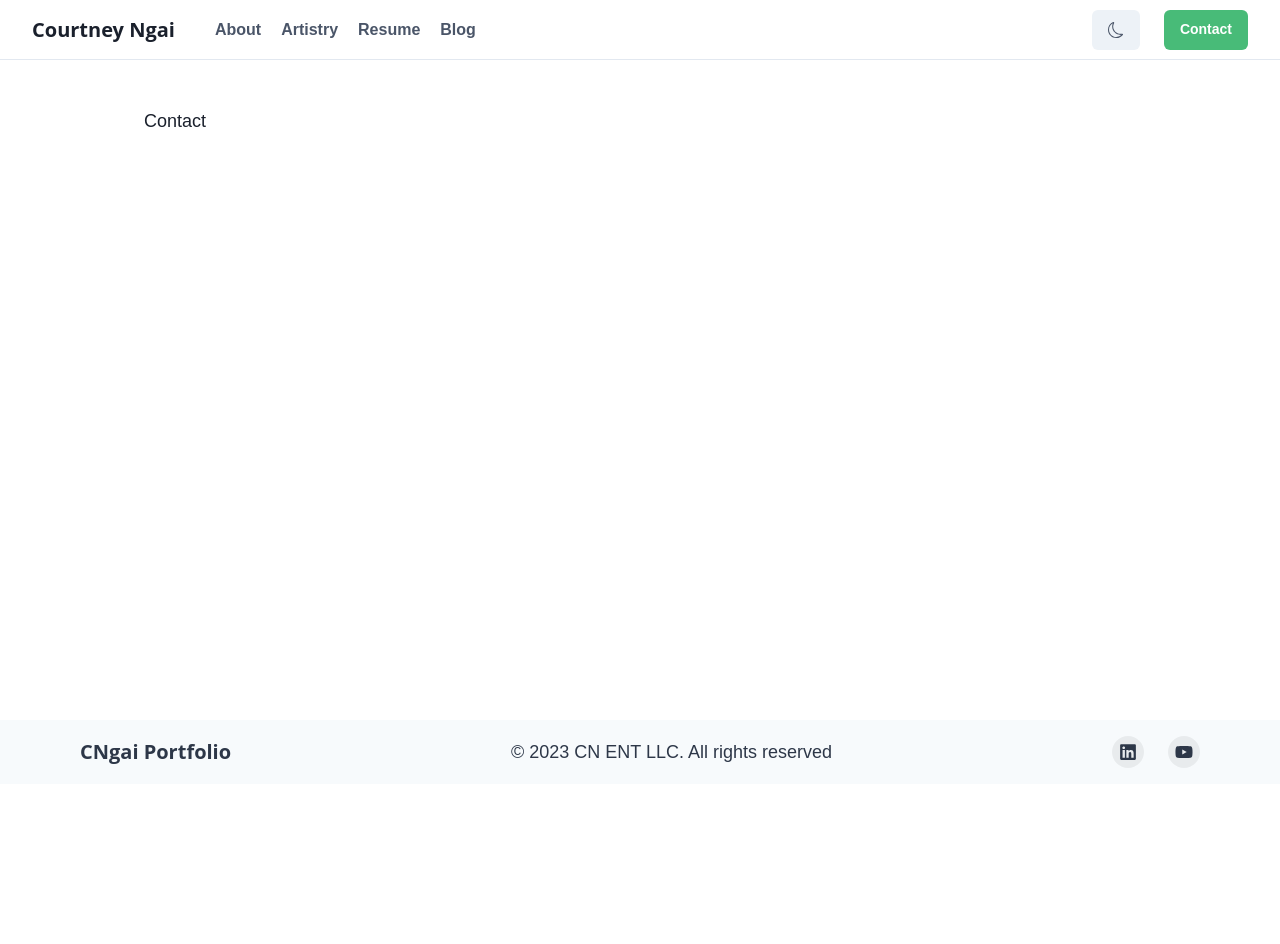
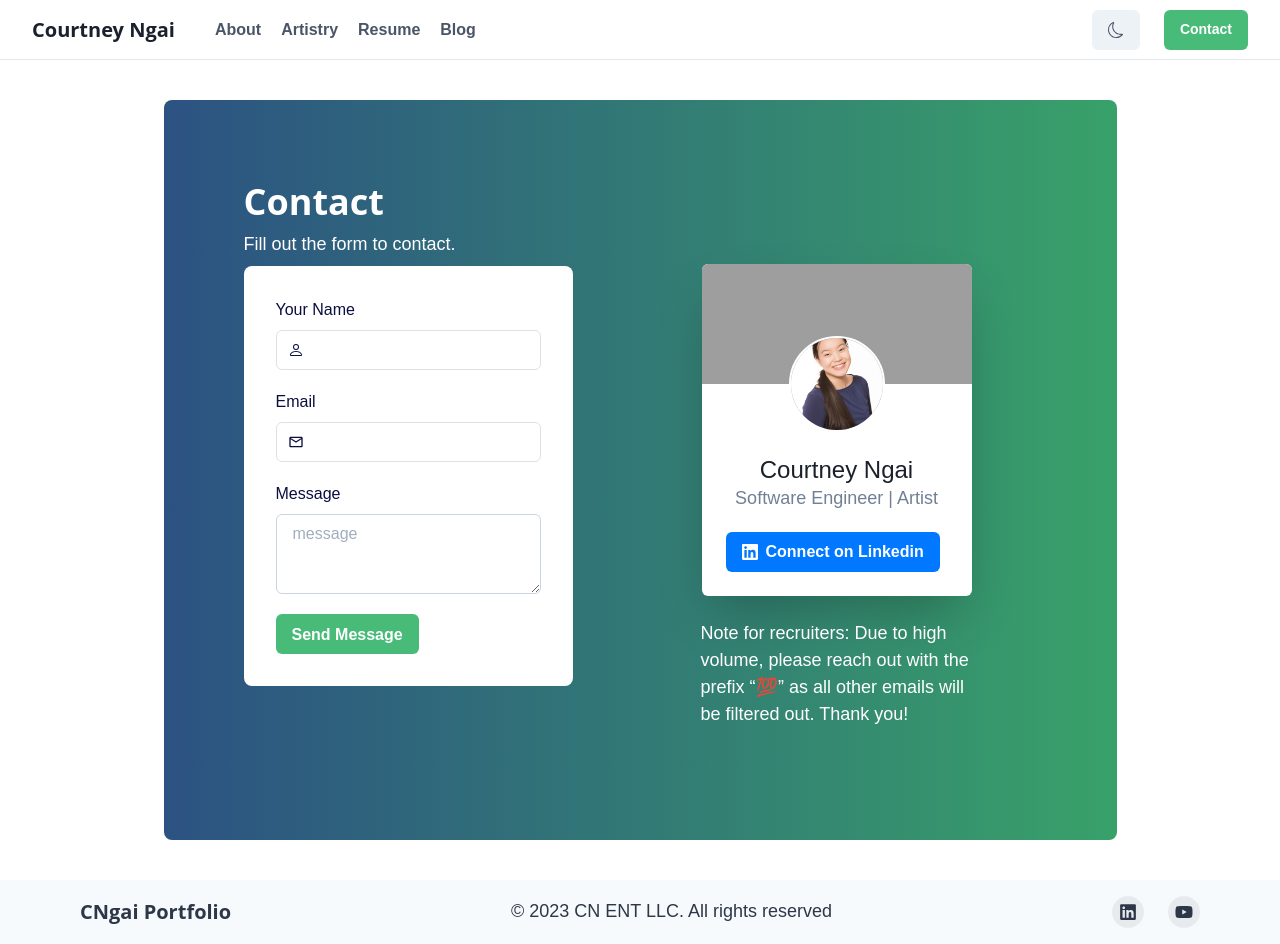
Before and after one commit to ninjaNgai/portfolio-blog-ts, a Next.js app: page /contact in a window 1280 px wide. Before the commit the page ends 800 px from the top, so only its background shows below. Built offline with nearby package versions, Linux system fonts and the light colour scheme; grey boxes are pictures that could not be loaded.

Commit message:
Added Contact page

```diff
--- a/components/contact/index.tsx
+++ b/components/contact/index.tsx
@@ -1,12 +1,184 @@
-import { Container } from '@chakra-ui/react';
+import { useState } from 'react';
+import {
+  Container,
+  Flex,
+  Box,
+  Heading,
+  Text,
+  Button,
+  VStack,
+  Wrap,
+  WrapItem,
+  FormControl,
+  FormLabel,
+  Input,
+  InputGroup,
+  InputLeftElement,
+  Textarea,
+  useToast
+} from '@chakra-ui/react';
+import { MdOutlineEmail } from 'react-icons/md';
+import { BsPerson } from 'react-icons/bs';
+import SocialProfile from '../social-profile';
 
 const Contact = () => {
+  const [name, setName] = useState('');
+  const [email, setEmail] = useState('');
+  const [message, setMessage] = useState('');
+  const [submitted, setSubmitted] = useState(false);
+  const toast = useToast();
+
+  const invalidField = name === '' || email === '' || message === '';
+
+  const onChangeName = (e) => {
+    setName(e.target.value);
+  };
+
+  const onChangeEmail = (e) => {
+    setEmail(e.target.value);
+  };
+
+  const onChangeMessage = (e) => {
+    setMessage(e.target.value);
+  };
+
+  const handleSubmit = (e) => {
+    e.preventDefault();
+
+    if (invalidField) {
+      toast({
+        title: 'Email not sent.',
+        description: 'Please ensure all fields are filled out.',
+        status: 'error',
+        position: 'top',
+        duration: 9000,
+        isClosable: true
+      });
+    } else {
+      let data = {
+        sender: name,
+        senderEmail: email,
+        receiver: 'Courtney',
+        subject: `Message from ${email}`,
+        message
+      };
+
+      fetch('/api/contact', {
+        method: 'POST',
+        headers: {
+          Accept: 'application/json, text/plain, */*',
+          'Content-Type': 'application/json'
+        },
+        body: JSON.stringify(data)
+      }).then((res) => {
+        if (res.status === 200) {
+          setSubmitted(true);
+          setName('');
+          setEmail('');
+
+          toast({
+            title: 'Email sent!',
+            description: "You'll receive a response within 24 to 48 hours.",
+            status: 'success',
+            duration: 9000,
+            position: 'top',
+            isClosable: true
+          });
+        } else if (res.status === 500) {
+          toast({
+            title: 'Email not sent.',
+            description: 'Please try again.',
+            status: 'error',
+            duration: 9000,
+            position: 'top',
+            isClosable: true
+          });
+        }
+      });
+    }
+  };
+
   return (
-    <>
-      <Container maxW={'5xl'} py={12}>
-        Contact
-      </Container>
-    </>
+    <Container maxW="full" mt={0} centerContent overflow="hidden">
+      <Flex>
+        <Box
+          bgGradient="linear(to-r, blue.700, green.500)"
+          color="white"
+          borderRadius="lg"
+          m={{ sm: 4, md: 16, lg: 10 }}
+          p={{ sm: 5, md: 5, lg: 16 }}>
+          <Box p={4}>
+            <Wrap spacing={{ base: 20, sm: 3, md: 5, lg: 20 }}>
+              <VStack alignItems={'left'}>
+                <Heading>Contact</Heading>
+                <Text mt={{ sm: 3, md: 3, lg: 5 }} color="white">
+                  Fill out the form to contact.
+                </Text>
+                <WrapItem>
+                  <Box bg="white" borderRadius="lg">
+                    <Box m={8} color="#0B0E3F">
+                      <VStack spacing={5}>
+                        <FormControl id="name">
+                          <FormLabel>Your Name</FormLabel>
+                          <InputGroup borderColor="#E0E1E7">
+                            <InputLeftElement pointerEvents="none">
+                              <BsPerson color="gray.800" />
+                            </InputLeftElement>
+                            <Input type="text" size="md" onChange={(e) => onChangeName(e)} />
+                          </InputGroup>
+                        </FormControl>
+                        <FormControl id="email">
+                          <FormLabel>Email</FormLabel>
+                          <InputGroup borderColor="#E0E1E7">
+                            <InputLeftElement pointerEvents="none">
+                              <MdOutlineEmail color="gray.800" />
+                            </InputLeftElement>
+                            <Input type="text" size="md" onChange={(e) => onChangeEmail(e)} />
+                          </InputGroup>
+                        </FormControl>
+                        <FormControl id="message">
+                          <FormLabel>Message</FormLabel>
+                          <Textarea
+                            borderColor="gray.300"
+                            _hover={{
+                              borderRadius: 'gray.300'
+                            }}
+                            placeholder="message"
+                            onChange={(e) => onChangeMessage(e)}
+                          />
+                        </FormControl>
+                        <FormControl id="name" float="right">
+                          <Button
+                            variant="solid"
+                            bg="green.400"
+                            color="white"
+                            _hover={{}}
+                            onClick={(e) => handleSubmit(e)}>
+                            Send Message
+                          </Button>
+                        </FormControl>
+                      </VStack>
+                    </Box>
+                  </Box>
+                </WrapItem>
+              </VStack>
+              <WrapItem>
+                <Box>
+                  <Container maxW="sm" color="white" paddingInlineStart={0}>
+                    <Box paddingBottom={'3.75rem'} />
+                    <SocialProfile />
+                    <Text paddingLeft={'3rem'} paddingBottom={'2rem'} paddingRight={'2.5rem'}>
+                      Note for recruiters: Due to high volume, please reach out with the prefix “💯”
+                      as all other emails will be filtered out. Thank you!
+                    </Text>
+                  </Container>
+                </Box>
+              </WrapItem>
+            </Wrap>
+          </Box>
+        </Box>
+      </Flex>
+    </Container>
   );
 };
 
--- /dev/null
+++ b/components/linkedin-social-button.tsx
@@ -0,0 +1,20 @@
+import { SiLinkedin } from 'react-icons/si';
+import { Button, Center, Text } from '@chakra-ui/react';
+
+function LinkedinSocialButton() {
+  return (
+    <Button
+      cursor={'pointer'}
+      as={'a'}
+      maxW={'md'}
+      colorScheme={'messenger'}
+      leftIcon={<SiLinkedin />}
+      href={'https://www.linkedin.com/in/courtneyngai1010/'}>
+      <Center>
+        <Text>Connect on Linkedin</Text>
+      </Center>
+    </Button>
+  );
+}
+
+export default LinkedinSocialButton;
--- /dev/null
+++ b/components/social-profile.tsx
@@ -0,0 +1,58 @@
+import {
+  Heading,
+  Avatar,
+  Box,
+  Center,
+  Image,
+  Flex,
+  Text,
+  Stack,
+  useColorModeValue
+} from '@chakra-ui/react';
+import LinkedinSocialButton from './linkedin-social-button';
+
+export default function SocialProfile() {
+  return (
+    <Center py={6}>
+      <Box
+        maxW={'270px'}
+        w={'full'}
+        bg={useColorModeValue('white', 'gray.800')}
+        boxShadow={'2xl'}
+        rounded={'md'}
+        overflow={'hidden'}>
+        <Image
+          h={'120px'}
+          w={'full'}
+          src={
+            'https://images.unsplash.com/photo-1632516643720-e7f5d7d6ecc9?ixlib=rb-4.0.3&ixid=MnwxMjA3fDB8MHxwaG90by1wYWdlfHx8fGVufDB8fHx8&auto=format&fit=crop&w=3411&q=80'
+          }
+          objectFit={'cover'}
+        />
+        <Flex justify={'center'} mt={-12}>
+          <Avatar
+            size={'xl'}
+            src={'./images/profile.jpg'}
+            css={{
+              border: '2px solid white'
+            }}
+          />
+        </Flex>
+
+        <Box p={6}>
+          <Stack spacing={0} align={'center'} mb={5}>
+            <Heading
+              color={useColorModeValue('gray.800', 'white')}
+              fontSize={'2xl'}
+              fontWeight={500}
+              fontFamily={'body'}>
+              Courtney Ngai
+            </Heading>
+            <Text color={'gray.500'}>Software Engineer | Artist</Text>
+          </Stack>
+          <LinkedinSocialButton />
+        </Box>
+      </Box>
+    </Center>
+  );
+}
--- a/package.json
+++ b/package.json
@@ -31,16 +31,18 @@
     "@mdx-js/react": "^1.6.22",
     "@next/mdx": "^11.0.1",
     "date-fns": "^2.23.0",
+    "dotenv": "^16.0.3",
     "framer-motion": "^4",
     "gray-matter": "^4.0.3",
     "mdx-prism": "^0.3.3",
     "next": "^12.1.0",
     "next-mdx-remote": "^3.0.4",
     "next-seo": "^4.26.0",
+    "nodemailer": "^6.9.1",
     "react": "^17.0.2",
     "react-dom": "^17.0.2",
     "react-github-calendar": "^3.3.1",
-    "react-icons": "^4.2.0",
+    "react-icons": "^4.7.1",
     "reading-time": "^1.3.0",
     "release-it": "^14.10.0",
     "remark-autolink-headings": "^6.0.1",
--- a/pages/about.tsx
+++ b/pages/about.tsx
@@ -10,7 +10,7 @@ const AboutPage = () => {
       <Head>
         <title>CNgai | About</title>
       </Head>
-      <Box minHeight="90vh" id="artistry">
+      <Box minHeight="90vh" id="about">
         <Navbar />
         <About />
       </Box>
--- /dev/null
+++ b/pages/api/contact.ts
@@ -0,0 +1,39 @@
+const generateHTMLBody = (message) => `<div>${message}</div>`;
+
+export default async function (req, res) {
+  const { sender, senderEmail, receiver, receiverEmail, subject, message } = req.body;
+  require('dotenv').config();
+  const receiverEmailAddress = receiverEmail || process.env.SMTP_TO_EMAIL;
+
+  let nodemailer = require('nodemailer');
+  let description = 'Email has not been sent';
+
+  const transporter = nodemailer.createTransport({
+    port: 465,
+    host: 'smtp.gmail.com',
+    auth: {
+      user: process.env.SMTP_TO_EMAIL,
+      pass: process.env.SMTP_TO_PASSWORD
+    },
+    secure: true
+  });
+
+  const mailData = {
+    from: `${sender} <${senderEmail}>`, // sender address
+    to: `${receiver} <${receiverEmailAddress}>`, // receiver address
+    subject: subject, // Subject line
+    text: message, // plain text body
+    html: generateHTMLBody(message) // html body
+  };
+
+  const response = await transporter.sendMail(mailData);
+
+  if (response) {
+    // Message sent: <b658f8ca-6296-ccf4-8306-87d57a0b4321@example.com>
+    const { messageId } = response;
+    description = 'Email has been sent.';
+    res.status(200).json({ messageId, description });
+  } else {
+    res.status(500).json({ description });
+  }
+}
--- a/pages/contact.tsx
+++ b/pages/contact.tsx
@@ -8,9 +8,9 @@ const ContactPage = () => {
   return (
     <>
       <Head>
-        <title>CNgai | About</title>
+        <title>CNgai | Contact</title>
       </Head>
-      <Box minHeight="90vh" id="artistry">
+      <Box minHeight="90vh" id="contact">
         <Navbar />
         <Contact />
       </Box>
```
Also changed, not shown: 2 other files (tests, documents, lock files or other folders).
